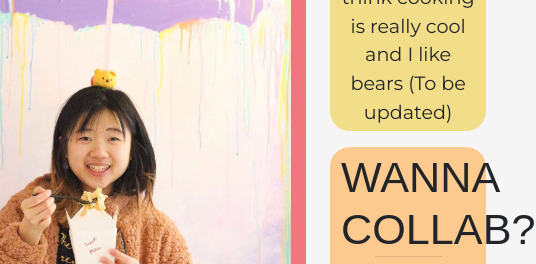
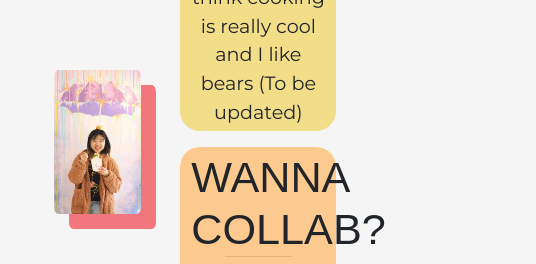
Before and after one commit to dannyshwan/BearlyHungry, a Vue app: page / in a window 390 px wide. Shown: the part 1124-1388 px from the top of the page, 536 px wide, since content can reach past the window. Built offline with nearby package versions, Linux system fonts and the light colour scheme; a web font is replaced by a local one.

Commit message:
edit about section to be more responsive

```diff
--- a/src/components/About.vue
+++ b/src/components/About.vue
@@ -1,8 +1,6 @@
 <template>
     <section id='about_section'>
-        <div id='sara'>
-            <img src='../assets/sara.jpg'>
-        </div>
+        <img id='sara' src='../assets/sara.jpg'>
         <div id='about'>
             <div id='about_me'>
                 <p>Hey there, I'm Sara ✌️! I think cooking is really cool and I like bears (To be updated)</p>
@@ -26,7 +24,7 @@ export default {
 
 <style>
 #about_section{
-    display: flex;
+    display: inline-flex;
     width: 100%;
     justify-content: center;
     align-items: center;
@@ -34,18 +32,15 @@ export default {
 }
 
 #sara{
-    height: 75%;
+    height: auto;
+    width: 22.5%;
     margin-right: 5%;
-}
-
-#sara img{
-    height: 100%;
     box-shadow: 15px 15px 0 rgb(242, 118, 126);
     transition: 0.3s;
     border-radius: 5%;
 }
 
-#sara img:hover{
+#sara:hover{
     box-shadow: 5px 5px 0 rgb(242, 118, 126);
 }
 
```
